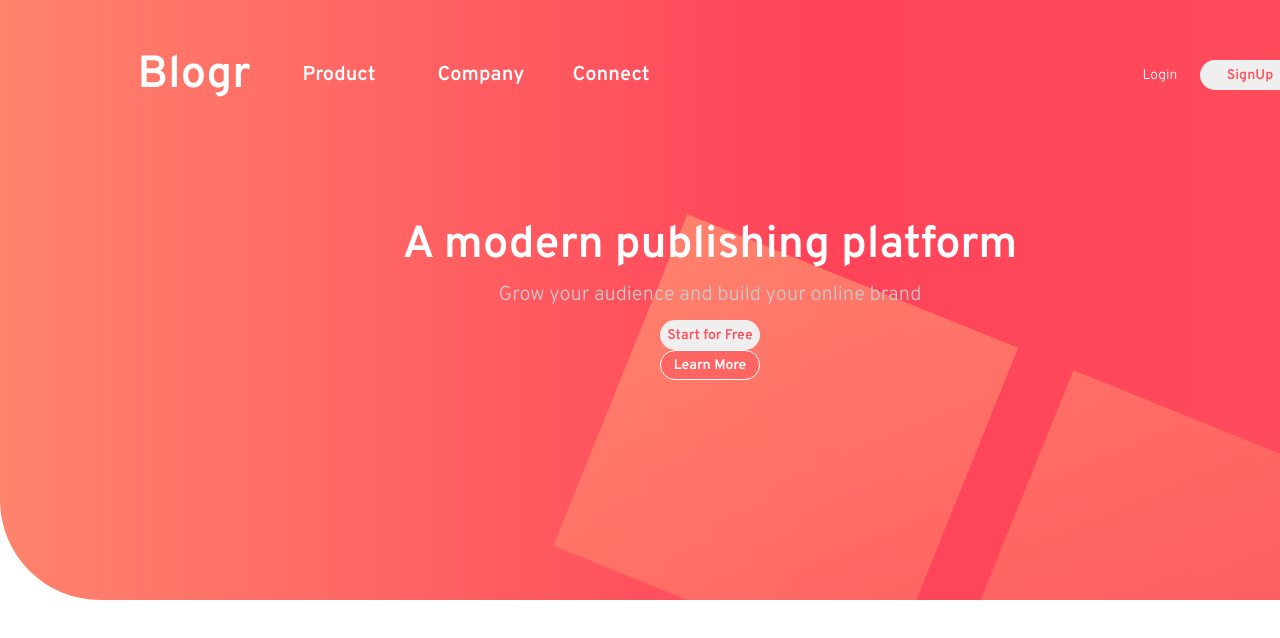
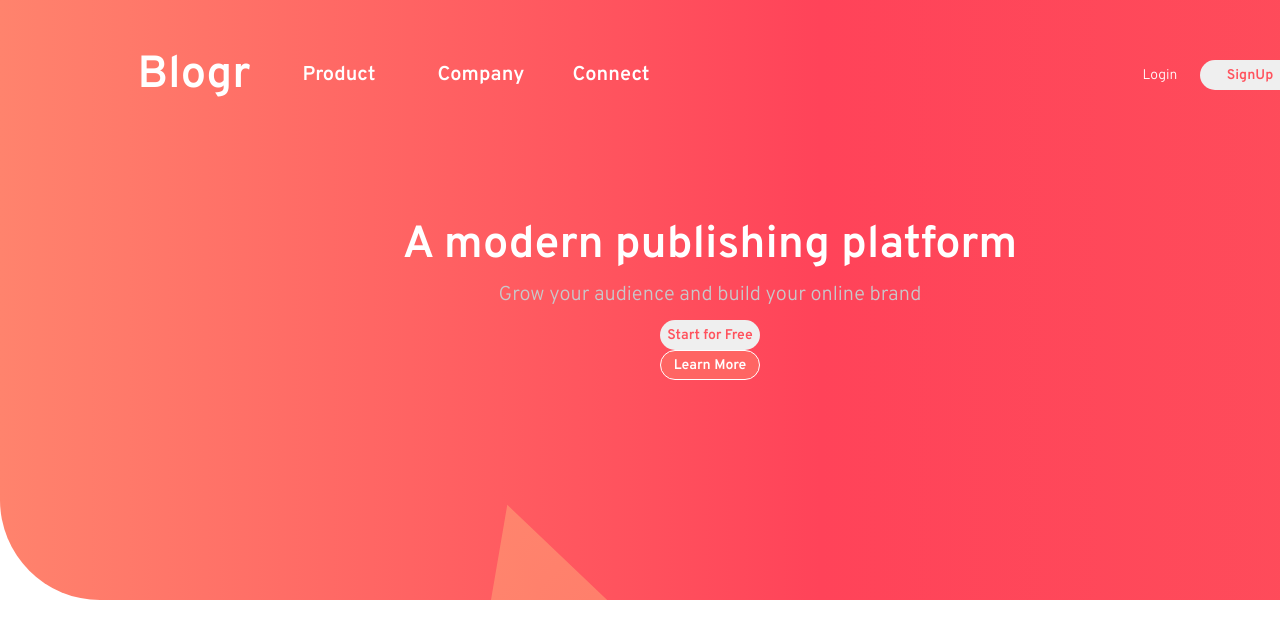
Before and after one commit to monsor3s/react-blogr-landing-page, a React (Create React App) app: page / in a window 1280 px wide. Shown: the top 638 px of the page. Built offline with nearby package versions, Linux system fonts and the light colour scheme.

Commit message:
updt bgr img cmmt

```diff
--- a/src/Header/HeaderElements.js
+++ b/src/Header/HeaderElements.js
@@ -15,11 +15,10 @@ export const HeaderContainer = styled.div`
 
 export const ImageBackgroundDesk = styled.img`
     z-index: 0;
-    height: 1440px;
-    width: 1800px;
+    background-size: 100% 100%;
     position: absolute;
     opacity: 0.8;
-    object-fit: contain;
+
 `;
 
 export const HeaderMenu = styled.ul`
--- a/src/Header/index.js
+++ b/src/Header/index.js
@@ -25,7 +25,7 @@ export const Header = () => {
     <>
       <Head>
         <HeaderContainer>
-          <ImageBackgroundDesk src={ bgDesk } alt="Fundo Desk" />
+          <ImageBackgroundDesk  src={ bgDesk }alt="Fundo Desk" />
             <HeaderMenu>
               <HeaderTitle>Blogr</HeaderTitle>
                 <HeaderItem>Product</HeaderItem>
```
